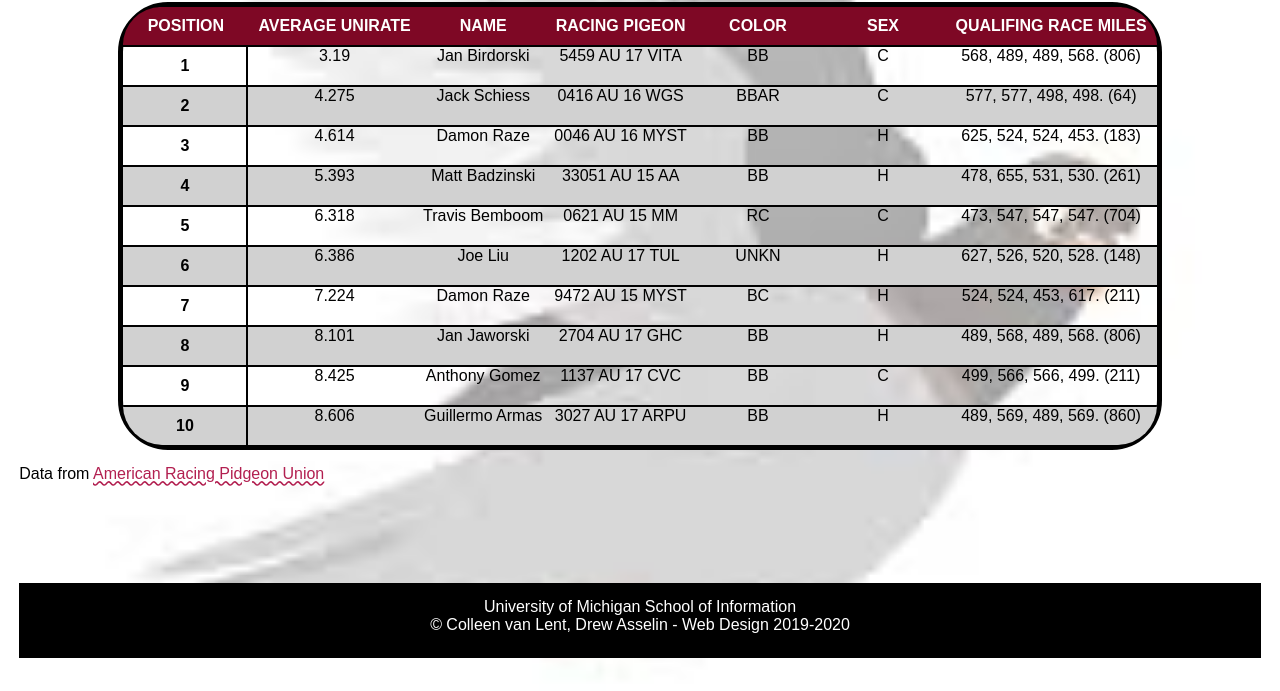
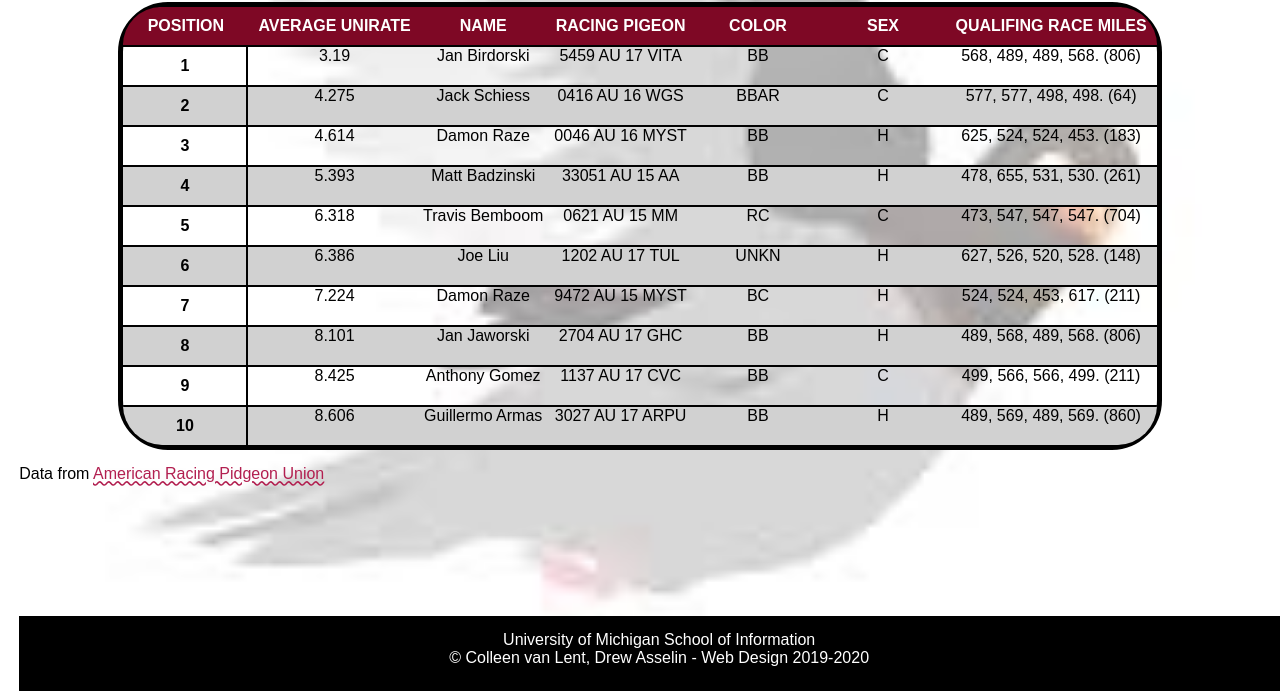
Before and after one commit to andrsnashley/homework4-2021, a plain HTML site: page index.html in a window 1280 px wide. Shown: the part 109-800 px from the top of the page. Drawn offline with Linux system fonts and the light colour scheme; a web font is replaced by a local one.

Commit message:
Update style.css

```diff
--- a/css/style.css
+++ b/css/style.css
@@ -126,7 +126,9 @@ thead tr:first-child th:first-child {
 
 footer{
   min-height: 75px;
-  margin-top: auto;
+  position:fixed;
+  margin-left: 0;
+  bottom:0;
   width:100%;
   background:#000000;
   text-align:center;
```
